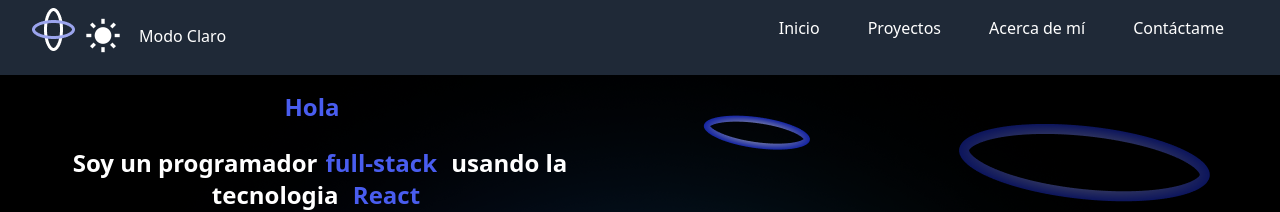
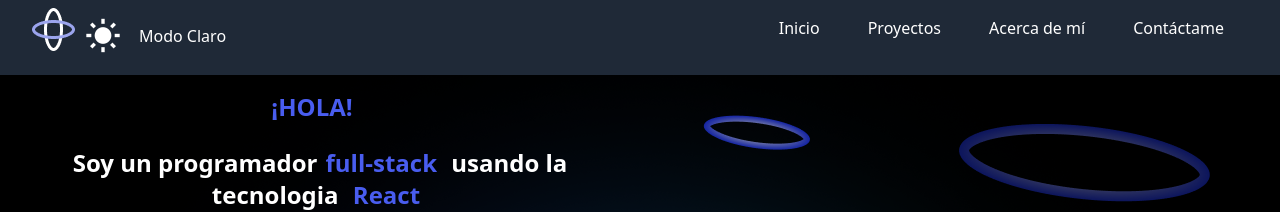
Before and after one commit to maler1965/Portafolio, a React (Vite) app: page / in a window 1280 px wide. Shown: the top 212 px of the page. Built offline with nearby package versions, Linux system fonts and the light colour scheme.

Commit message:
Ajuste de enlaces

```diff
--- a/src/components/DataPortfolio.jsx
+++ b/src/components/DataPortfolio.jsx
@@ -40,7 +40,7 @@ return (
 
                         <article className='flex flex-col justify-center text-center w-full md:w-1/2 order-2 md:order-1'>
                             <h1 className=' pr-4 py-4 text-2xl font-bold'>
-                                <span className='text-[#495def] mx-4'>Hola</span>
+                                <span className='text-[#495def] mx-4'>¡HOLA!</span>
                             </h1>
                             <p className=' p-2 text-2xl font-bold'>Soy un programador<span className='text-[#495def] mx-2'>full-stack</span> usando la tecnologia <span className='text-[#495def] mx-2'>React</span> </p>
                             <p className=' p-2 text-2xl font-bold' >Con habilidades en el uso de: <span className='text-[#495def] mx-2' >Redux, React-Router,</span></p>
--- a/src/components/Projects.jsx
+++ b/src/components/Projects.jsx
@@ -23,7 +23,7 @@ const Projects = () => {
                     </div>
 
                     <div className='bg-stone-900 bg-opacity-50 rounded-xl shadow-md gap-4 flex flex-col justify-between w-[202px] h-[200px] m-2 p-2'>
-                        <a href="https://incandescent-elf-07668f.netlify.app/" target="_blank" rel="noopener noreferrer" >
+                        <a href="https://calm-taffy-40d511.netlify.app" target="_blank" rel="noopener noreferrer" >
                             <p className='px-4 flex justify-center text-[40px] text-center'><i className='bx bx-cloud-light-rain'></i> </p>
                             <p className='px-4 flex justify-center bg-white rounded-xl text-[#495def] font-bold text-center'> ESTADO DEL TIEMPO</p>
                             <p className='px-4 flex justify-center text-center'>Se Muestra información sobre el clima en el lugar donde estás</p>
```
